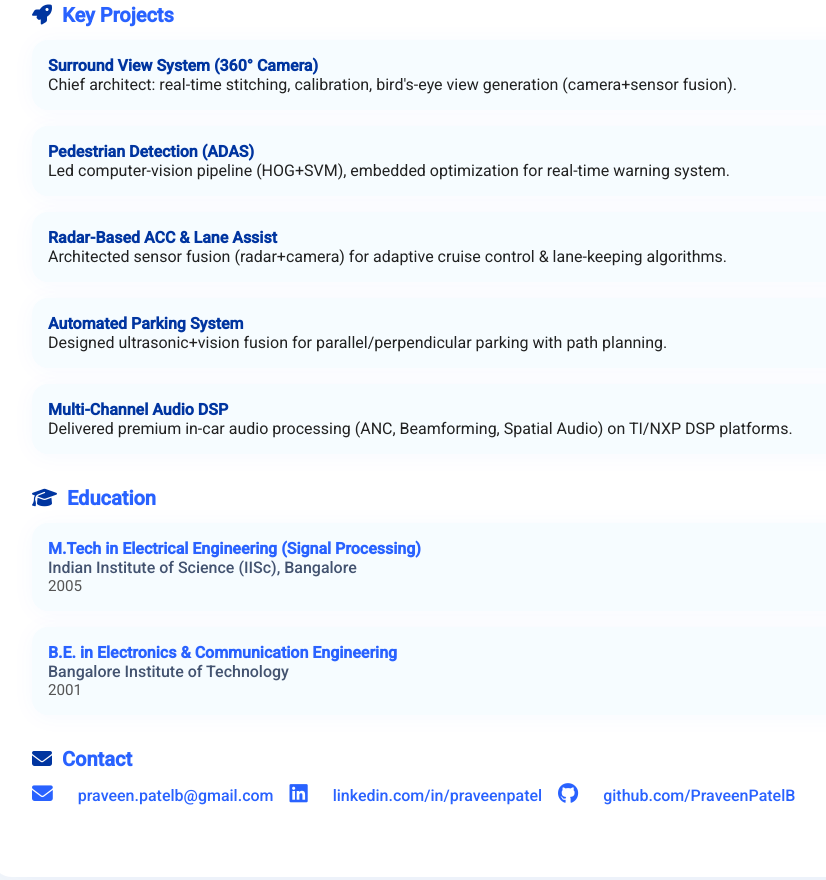
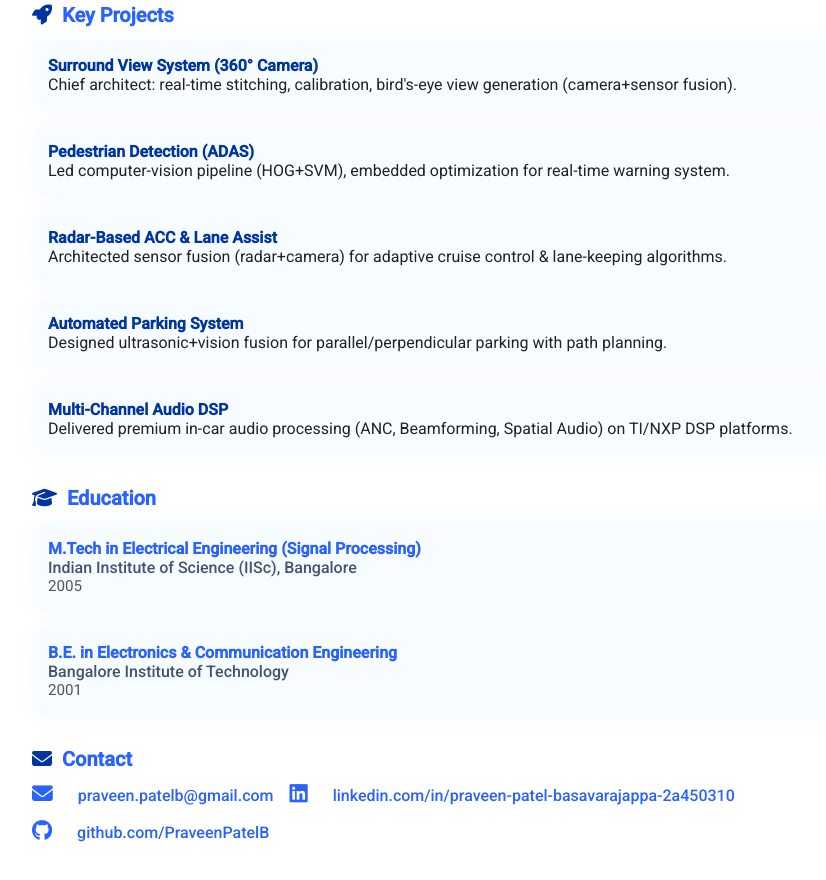
Before and after one commit to PraveenPatelB/PraveenPatelB.github.io, a plain HTML site: page index.html in a window 1280 px wide. Shown: the part 1156-2036 px from the top of the page, without its empty margins (158-984 px from the left). Drawn offline with Linux system fonts and the light colour scheme.

Commit message:
Fix profile image and LinkedIn URL
- Added missing src='Praveen.jpg' attribute to profile img tag
- Updated LinkedIn URL to correct profile: https://www.linkedin.com/in/praveen-patel-basavarajappa-2a450310/

```diff
--- a/index.html
+++ b/index.html
@@ -35,7 +35,7 @@
   </style>
 </head>
 <body>
-<div class="container">
+  <div class="container">
   <header>
     <img src="Praveen.jpg" alt="Praveen Patel Basavarajappa" class="profile-image">
     <h1 class="hero-title">Praveen Patel Basavarajappa</h1>
@@ -127,10 +127,10 @@
     <div class="section-title"><i class="fa-solid fa-envelope"></i> Contact</div>
     <div class="contact-info">
       <span><i class="fa-solid fa-envelope contact-icons"></i><a class="contact-link" href="mailto:praveen.patelb@gmail.com">praveen.patelb@gmail.com</a></span>
-      <span><i class="fa-brands fa-linkedin contact-icons"></i><a class="contact-link" href="https://linkedin.com/in/praveenpatel" target="_blank">linkedin.com/in/praveenpatel</a></span>
+      <span><i class="fa-brands fa-linkedin contact-icons"></i><a class="contact-link" href="https://www.linkedin.com/in/praveen-patel-basavarajappa-2a450310/" target="_blank">linkedin.com/in/praveen-patel-basavarajappa-2a450310</a></span>
       <span><i class="fa-brands fa-github contact-icons"></i><a class="contact-link" href="https://github.com/PraveenPatelB" target="_blank">github.com/PraveenPatelB</a></span>
     </div>
   </section>
-</div>
+  </div>
 </body>
 </html>
```
